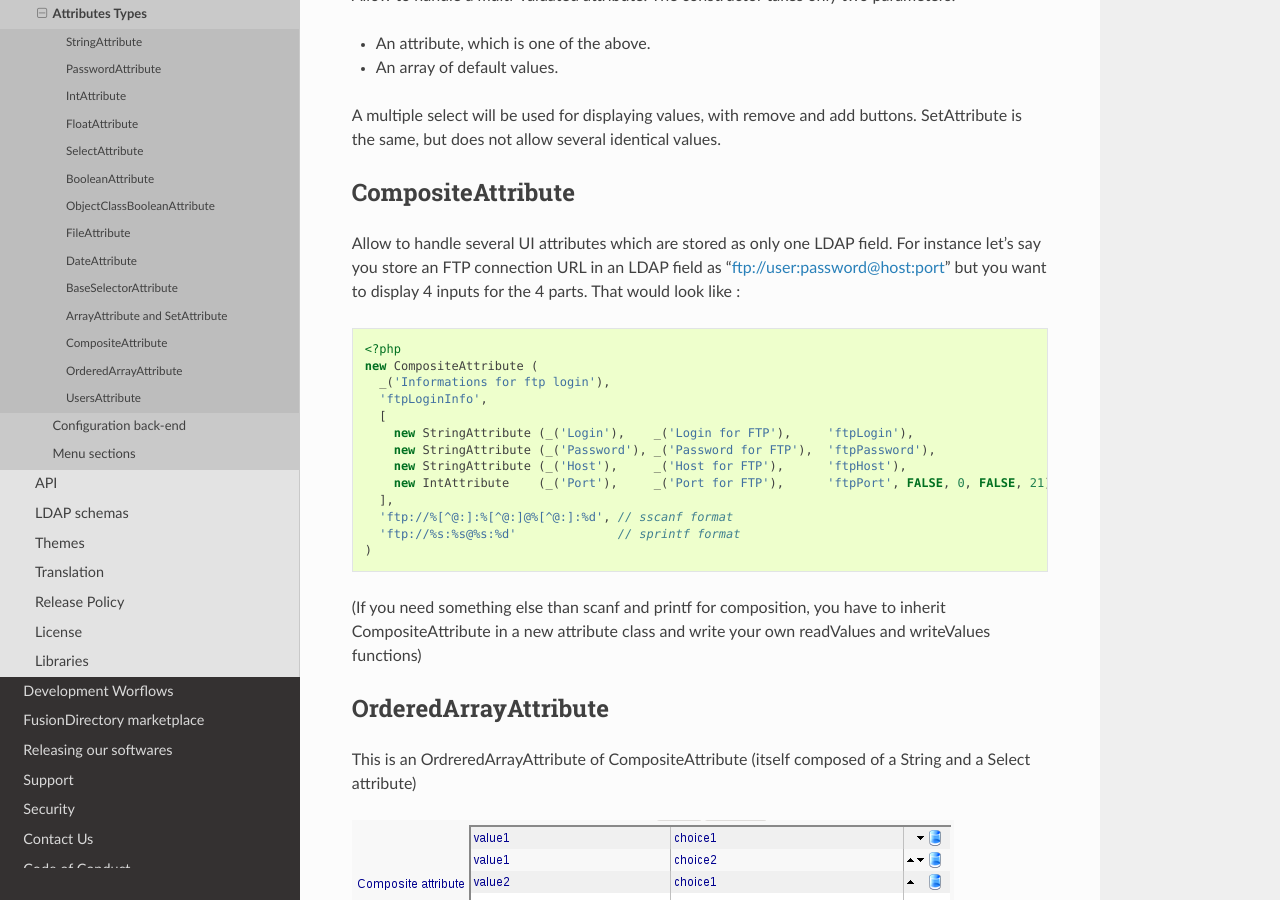
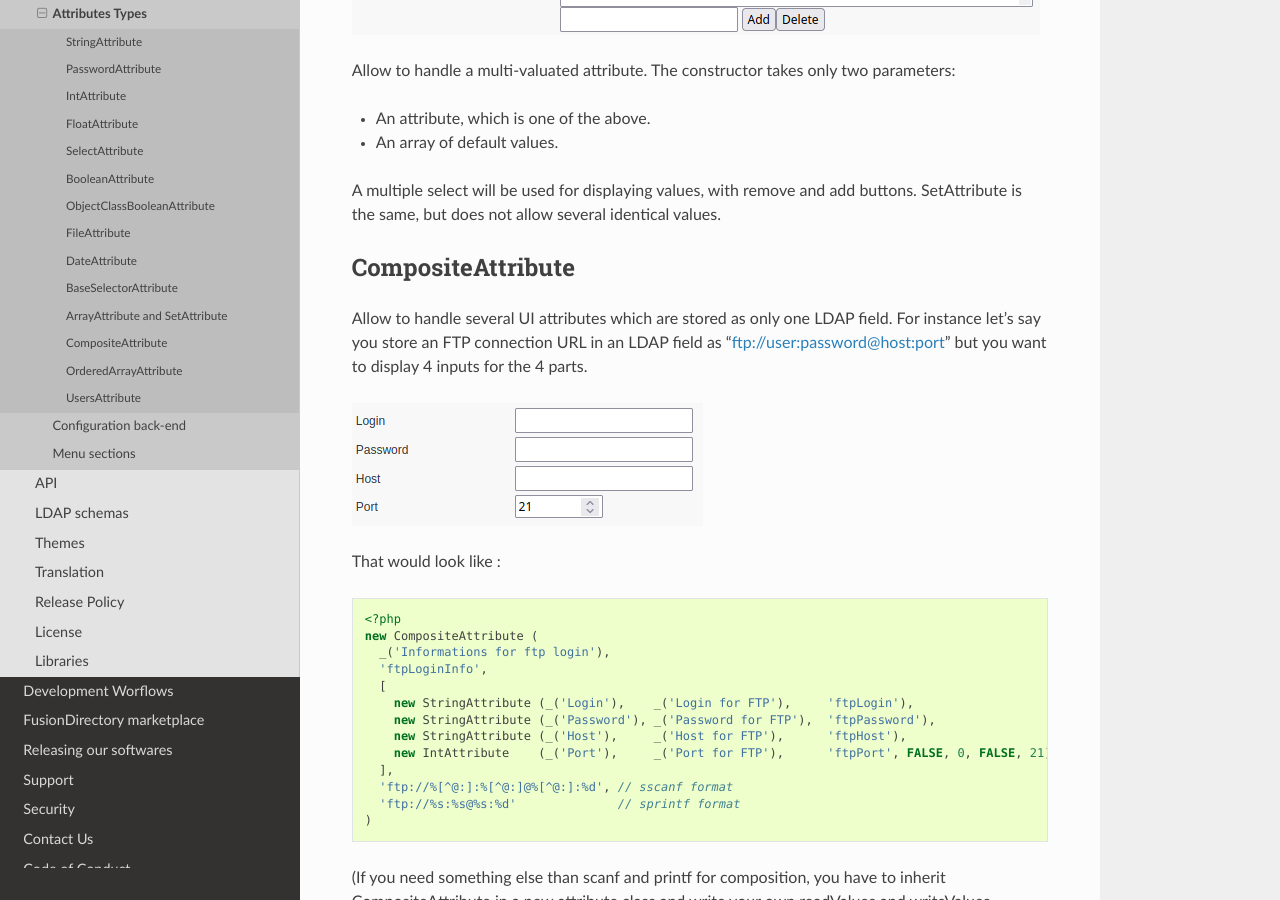
Before and after one commit to fusiondirectory/fusiondirectory-dev-manual, a Sphinx documentation site: the page built from source/fusiondirectory/pluginsystem/attributes.rst, in a window 1280 px wide and 900 px high, scrolled down 2272 px. Built offline with Sphinx 7.4.7 and the Read the Docs theme 2.0.0, drawn with Linux system fonts in a browser that asks for light colours.

Commit message:
Merge branch '37-change-the-old-pictures-showing-fusiondirectory-1-0-8-in-the-manual' into '1.3'
Resolve "change the old pictures showing fusiondirectory 1.0.8 in the manual"

See merge request fusiondirectory/dev-manual!116

(cherry picked from commit 83df6a904282b83c65b7f7fe6b8ee8e5f9015dcc)

af2ead1c :sparkles: feat(images) change the old pictures showing fusiondirectory 1.0.8 in the manual

```diff
--- a/source/fusiondirectory/pluginsystem/attributes.rst
+++ b/source/fusiondirectory/pluginsystem/attributes.rst
@@ -109,6 +109,9 @@ CompositeAttribute
 
 Allow to handle several UI attributes which are stored as only one LDAP field.
 For instance let's say you store an FTP connection URL in an LDAP field as "ftp://user:password@host:port" but you want to display 4 inputs for the 4 parts.
+
+.. image:: /_static/images/attributes/composite.png
+
 That would look like :
 
 .. code-block:: php
```
Also changed, not shown: source/_static/images/attributes/base.png, source/_static/images/attributes/boolean-false.png, source/_static/images/attributes/boolean-true.png, source/_static/images/attributes/composite.png (added), source/_static/images/attributes/date1.png, source/_static/images/attributes/int.png, source/_static/images/attributes/password.png, source/_static/images/attributes/select.png, source/_static/images/attributes/set.png, source/_static/images/attributes/string.png, source/_static/images/attributes/users1.png, source/_static/images/attributes/users2.png, source/_static/images/attributes/users3.png, source/_static/images/demoplugin.png.
